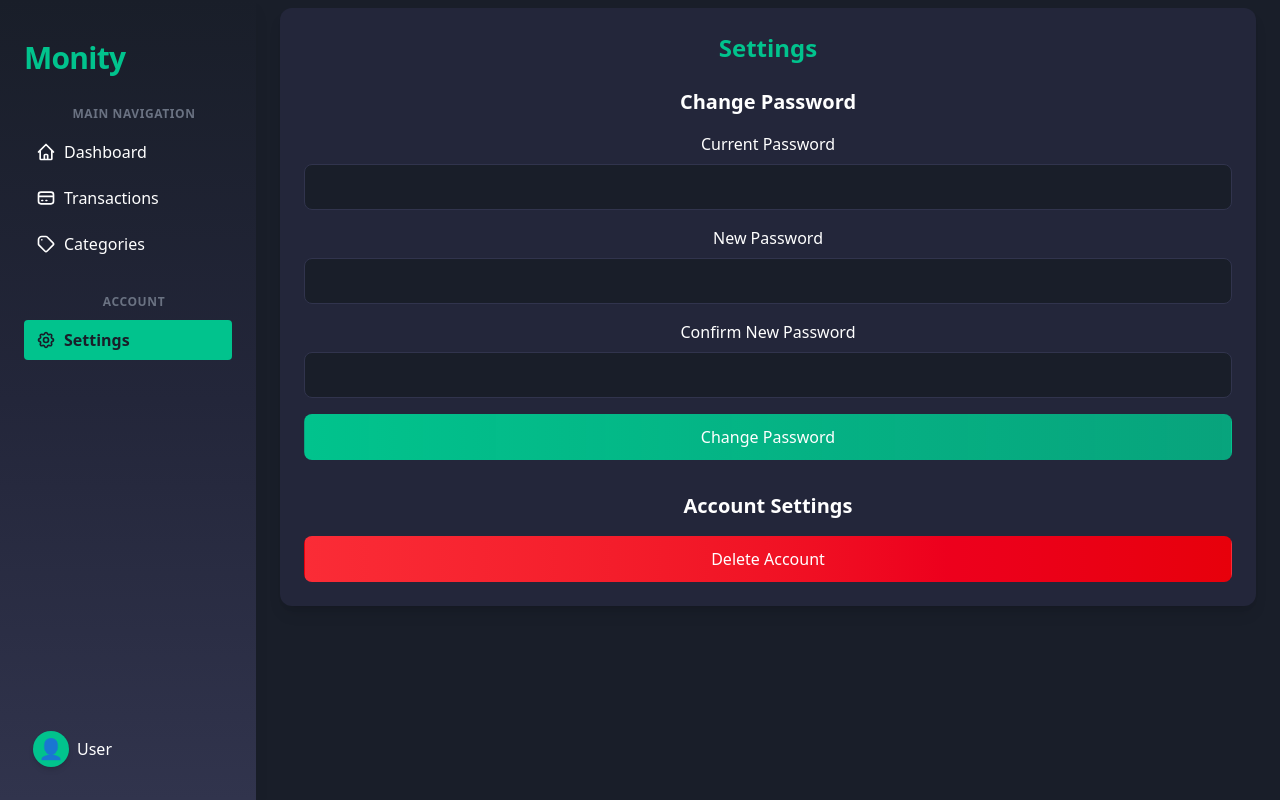
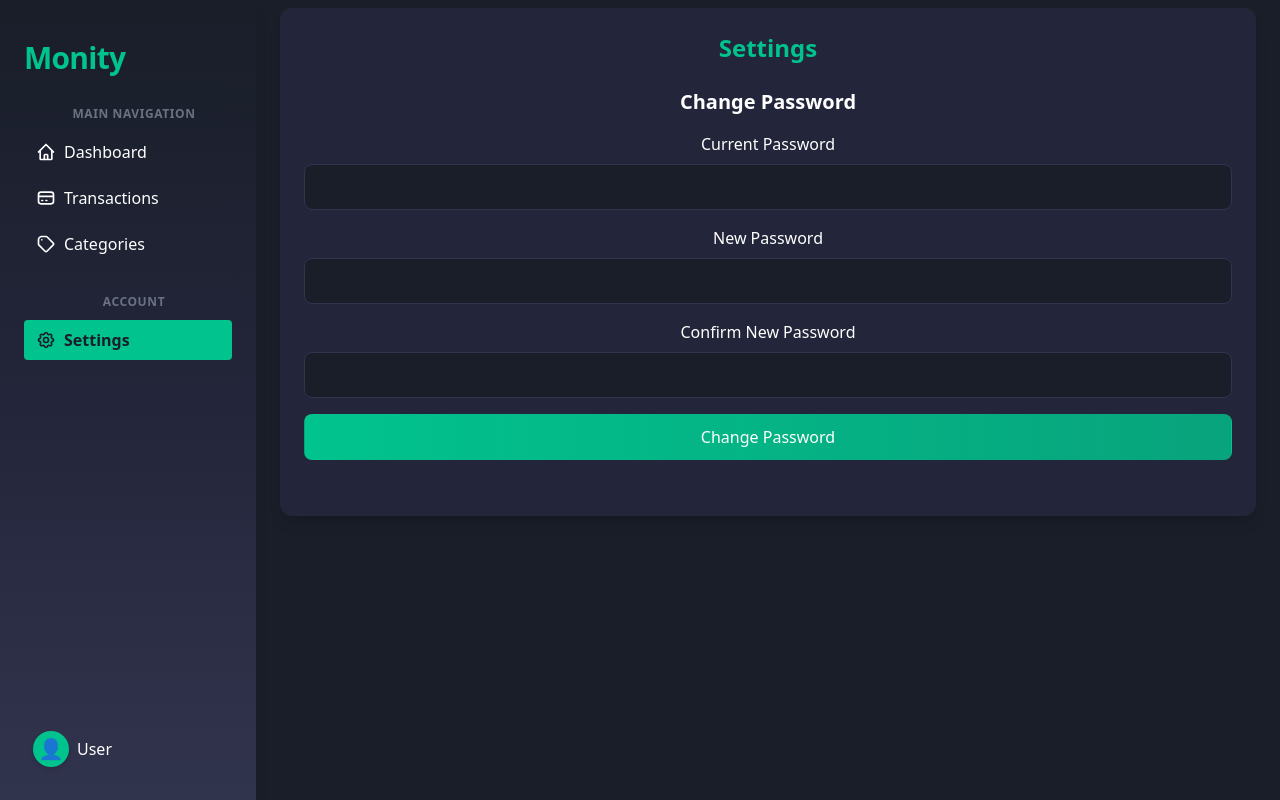
Before and after one commit to leo-stuart/Monity, a React (Vite) app in the folder frontend/: page /settings in a window 1280 px wide. Built offline with nearby package versions, Linux system fonts and the light colour scheme; sample sign-in values are in the browser's storage.

Commit message:
remove: delete account

```diff
--- a/frontend/src/components/Settings.jsx
+++ b/frontend/src/components/Settings.jsx
@@ -55,12 +55,12 @@ function Settings() {
         }
     };
 
-    const handleDeleteAccount = () => {
-        if (window.confirm('Are you sure you want to delete your account? This action cannot be undone.')) {
-            // Implement the delete account functionality
-            console.log('Delete account functionality not implemented yet');
-        }
-    };
+    // const handleDeleteAccount = () => {
+    //     if (window.confirm('Are you sure you want to delete your account? This action cannot be undone.')) {
+    //         // Implement the delete account functionality
+    //         console.log('Delete account functionality not implemented yet');
+    //     }
+    // };
 
     return (
         <div className="bg-[#23263a] p-6 rounded-xl shadow-lg">
@@ -115,7 +115,7 @@ function Settings() {
                 </form>
             </div>
 
-            {/* Account Settings Section */}
+            {/* Account Settings Section
             <div>
                 <h3 className="text-xl font-semibold text-white mb-4">Account Settings</h3>
                 <div className="space-y-4">
@@ -126,7 +126,7 @@ function Settings() {
                         Delete Account
                     </button>
                 </div>
-            </div>
+            </div> */}
         </div>
     );
 }
```
